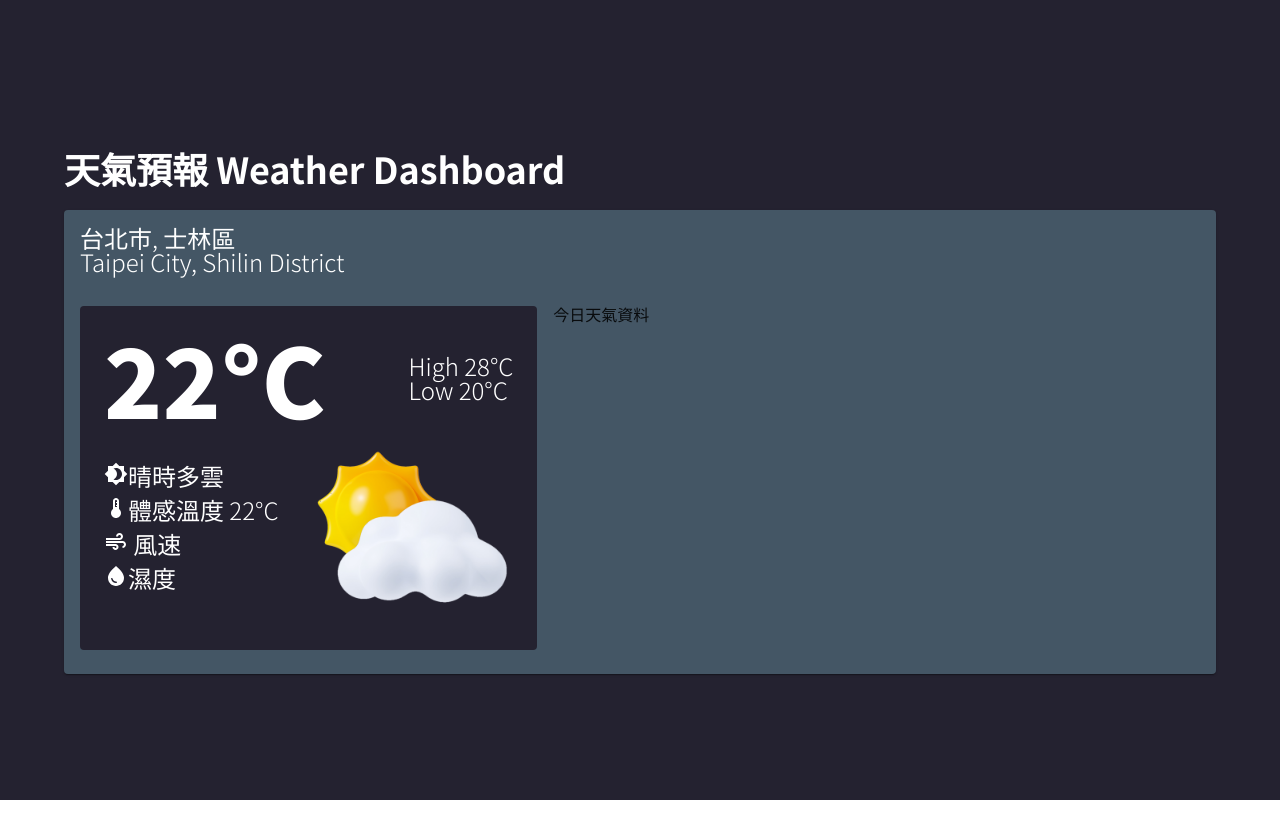
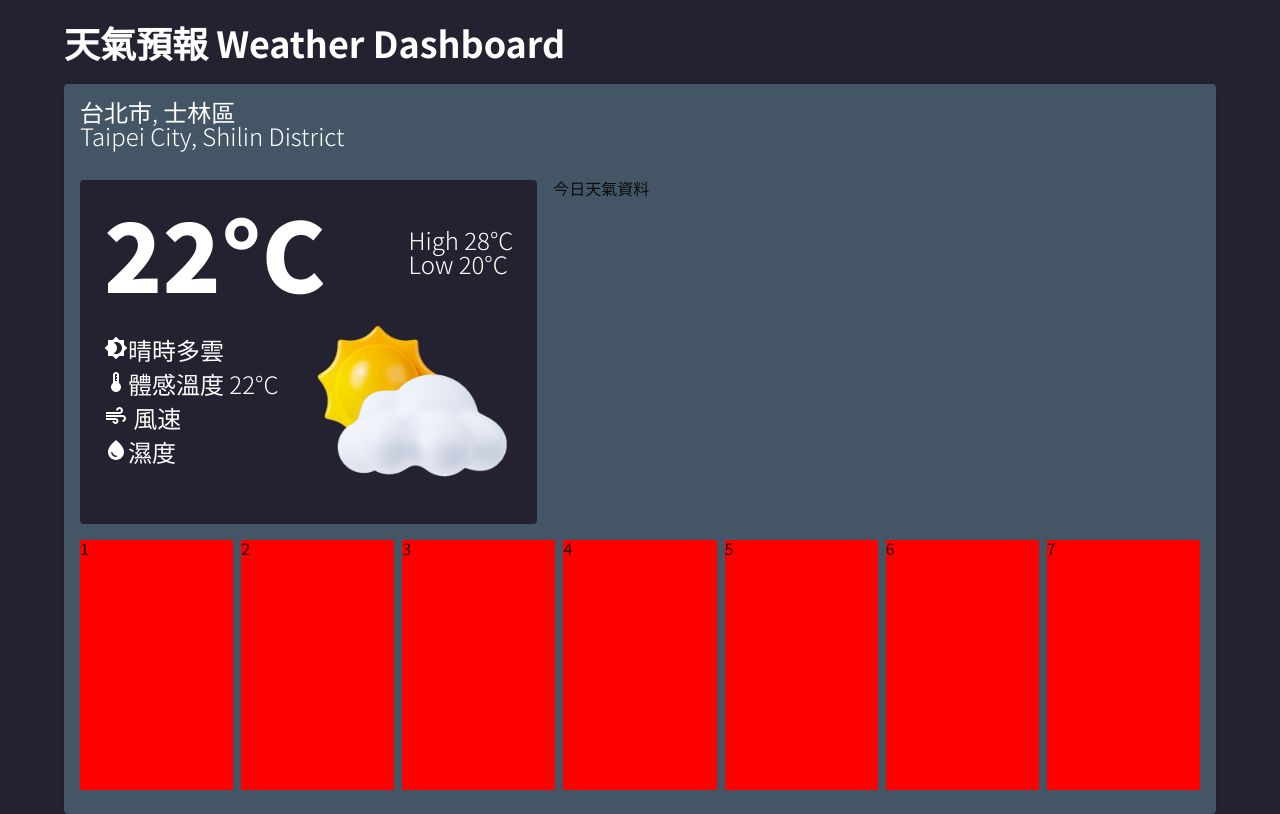
Before and after one commit to Aruminiya/react-weather-dashboard, a React (Vite) app: page / in a window 1280 px wide. Built offline with nearby package versions, Linux system fonts and the light colour scheme.

Commit message:
初步切版 一週天氣

```diff
--- a/src/App.tsx
+++ b/src/App.tsx
@@ -8,6 +8,7 @@ const MainScreen = styled('div')(() => ({
   flexDirection: "column",
   "& main": {
     display: "flex",
+    height: "100%",
     justifyContent: "center",
     alignItems: "center",
 
--- a/src/index.scss
+++ b/src/index.scss
@@ -2,18 +2,16 @@
 @import './variable.scss';
 @import url('https://fonts.googleapis.com/css2?family=Noto+Sans+TC:wght@100..900&display=swap');
 
-html, body {
+body {
   font-family: "Noto Sans TC", system-ui;
   width: 100%;
-  height: 100%;
-  color: white
 
-};
-
-#root {
-  height: 100%;
-  background-color: $dark-purple-blue;
-  // border: solid 1px;
+  color: white;
+  #root {
+    min-height: 100vh;
+    background-color: $dark-purple-blue;
+    // border: solid 1px;
+  };
 };
 
 
--- a/src/pages/HomePage.tsx
+++ b/src/pages/HomePage.tsx
@@ -1,4 +1,4 @@
-import { Box, Card, CardContent, Grid2 } from "@mui/material";
+import { Box, Card, CardContent, Grid2, Stack } from "@mui/material";
 import { useTheme } from '@mui/material/styles';
 
 import TodayWeather from "../components/TodayWeather";
@@ -22,12 +22,23 @@ function HomePage() {
         <CardContent>
           <Grid2 container spacing={2}>
             <Grid2 size={5}>
-              <TodayWeather sx={{ padding: '24px', bgcolor: theme.customColors.darkPurpleBlue, borderRadius: 1 }}/>
+              <TodayWeather sx={{ minWidth: '400px', padding: '24px', bgcolor: theme.customColors.darkPurpleBlue, borderRadius: 1 }}/>
             </Grid2>
             <Grid2 size={7}>
               <Box >
                 今日天氣資料
               </Box>
+            </Grid2>
+            <Grid2 size={12}>
+              <Stack spacing={1} direction="row" >
+                <Box sx={{backgroundColor: 'red', height: '250px', flex: 1}}>1</Box>
+                <Box sx={{backgroundColor: 'red', height: '250px', flex: 1}}>2</Box>
+                <Box sx={{backgroundColor: 'red', height: '250px', flex: 1}}>3</Box>
+                <Box sx={{backgroundColor: 'red', height: '250px', flex: 1}}>4</Box>
+                <Box sx={{backgroundColor: 'red', height: '250px', flex: 1}}>5</Box>
+                <Box sx={{backgroundColor: 'red', height: '250px', flex: 1}}>6</Box>
+                <Box sx={{backgroundColor: 'red', height: '250px', flex: 1}}>7</Box>
+              </Stack>
             </Grid2>
           </Grid2>
         </CardContent>
```
Also changed, not shown: src/components/WeekWeather.tsx (added, +9 -0 lines).
